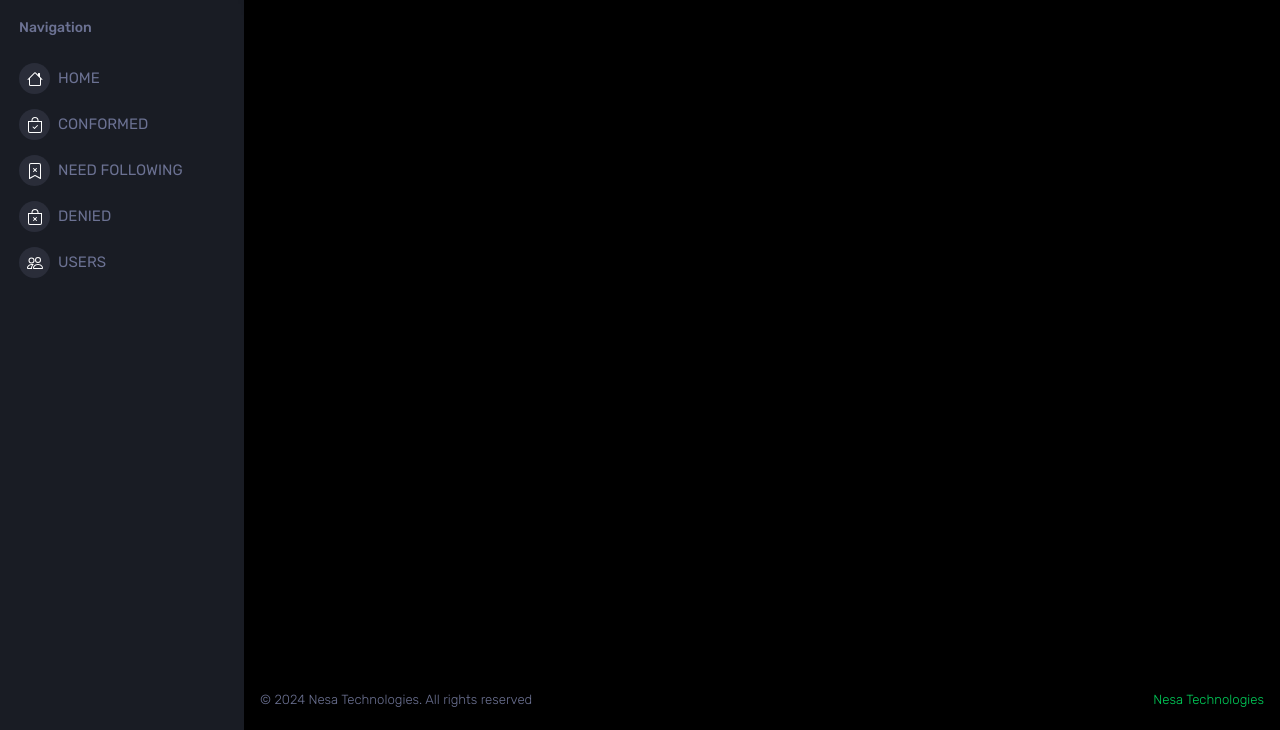
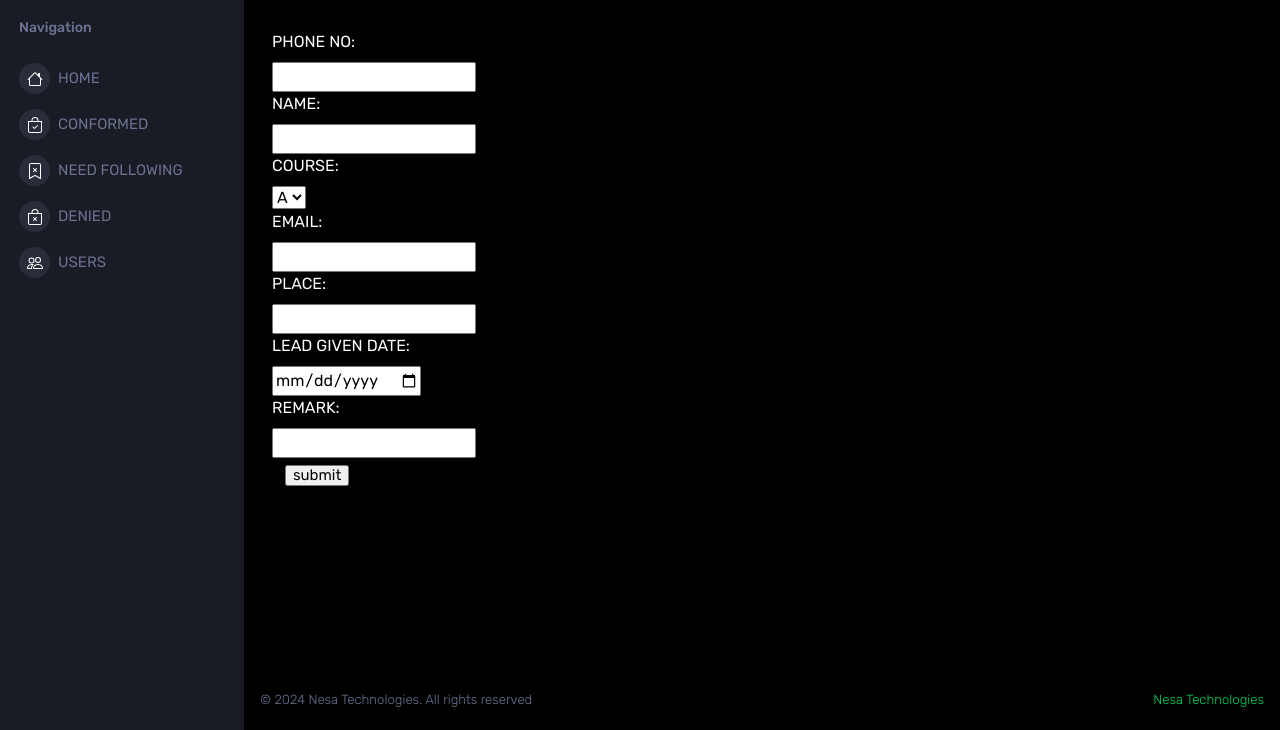
Before and after one commit to nesatechnologies/TeFA, a Django app: page / in a window 1280 px wide. Shown: the part 70-800 px from the top of the page. Run offline with Django 4.2, Linux system fonts and the light colour scheme; some libraries are stand-ins or nearby versions.

Commit message:
adding lend details form, lend no based on lend date and html form of lend

```diff
--- a/TeFAapp/views.py
+++ b/TeFAapp/views.py
@@ -1,7 +1,115 @@
-from django.shortcuts import render
+from django.shortcuts import render, redirect
+from .models import *
+
+from datetime import datetime
 
 # Create your views here.
 def home(request):
+    # home page
+    # inputing user data from employee side form
+    if request.method == 'POST':
+        phone_no = request.POST.get('phone_no')
+        name = request.POST.get('name')
+        course = request.POST.get('course')
+        email = request.POST.get('email')
+        place = request.POST.get('place')
+        lead_date = request.POST.get('lead_date')
+        remark = request.POST.get('remark')
+
+        ######  control_no part operations ######
+        # Get the last row based on the primary key
+        last_row = Lead.objects.last()
+        if last_row:
+            # Access attributes of the last row
+            print("Last row:", last_row.control_no)
+            control_no = last_row.control_no
+            control_no += 1
+        else:
+            print("Table is empty")
+            control_no = 5000
+
+
+        ######### starting lead_no part ###########
+        ## using entered 'lead_date' can used to create special type of code for "lead_no".
+        ## month-year-Lnumber eg : feb-24-L1
+
+
+        ### month first three letter taking part
+        print(f"$$$$$$$$$$$$$$$$$$$$$$$$$$$$$$$$$$lead_date = {lead_date}")
+        # Parse the date string
+        date_string = lead_date
+        date_object = datetime.strptime(date_string, "%Y-%m-%d")
+        # Get the English month name first three letters using %b
+        english_month = date_object.strftime("%b")
+        # print("English month:", english_month)
+
+        #### year last two digit taking part
+        # Parse the date string
+        date_string = lead_date
+        date_object = datetime.strptime(date_string, "%Y-%m-%d")
+        # Get the last two digits of the year
+        last_two_digits_year = date_object.strftime("%y")
+        print("Last two digits of the year:", last_two_digits_year)
+
+        ### retrieve last updated row from data base and compire to done operation
+        if last_row:
+            # Access "lead date" attributes of the last row.
+            lead_given_date1 =last_row.lead_given_date
+            print("past lead_given_date:", lead_given_date1)
+
+            # Parse the date strings into datetime objects
+            print(type(lead_given_date1))
+            print(type(lead_date))
+            lead_given_date1_parse = datetime.strptime(str(lead_given_date1), "%Y-%m-%d")
+            lead_date_parse = datetime.strptime(lead_date, "%Y-%m-%d")
+            print(lead_given_date1_parse)
+            print(lead_date_parse)
+
+            ## comparing the previous row lead_date and new entered one lead_date
+            if lead_given_date1_parse == lead_date_parse:
+                print("same")
+                # in the case of same date old one same lead_no is giving
+                lead_no = last_row.lead_no
+            else:
+
+                try:
+                    ### check data before entered if lend date already entered take same lead_no( not only checking just previous row )
+                    print("different")
+                    lended_date_details = Lead.objects.get(lead_given_date = lead_date)
+                    print("$$$$$$$$$$$$$$$$$$$$$$$$$$$$$$$$$$$$$$$$$$$$$$$$$")
+                    print(lended_date_details.lead_no)
+                    print("$$$$$$$$$$$$$$$$$$$$$$$$$$$$$$$$$$$$$$$$$$$$$$$$$")
+                    lead_no = lended_date_details.lead_no
+
+                except:
+                    print("different")
+                    # split to a list to compire its month and year
+                    x = str(lead_given_date1_parse).split("-")
+                    y = str(lead_date_parse).split("-")
+                    print(x)
+                    print(y)
+                    # in the case of different year or month compired to previous one just set val =1
+                    if x[0] != y[0] or x[1] != y[1]:
+                        val = 1
+                        lead_no = english_month + '-' + last_two_digits_year + '-' + 'L' + str(val)
+                    else:
+                        # in the case of previous and new lend date month & year same
+                        bfore_lead_no= last_row.lead_no
+                        print(type(bfore_lead_no))
+                        # taking number from previous lend no from last position and add 1 to it
+                        print(bfore_lead_no[-1])
+                        a = bfore_lead_no[-1]
+                        val = int(a) + 1
+                        lead_no = english_month + '-' + last_two_digits_year + '-' + 'L' + str(val)
+        else:
+            val = 1
+            lead_no = english_month + '-' + last_two_digits_year + '-' + 'L' + str(val)
+
+        # lead_no =english_month+'-'+last_two_digits_year+'-'+'L'+str(val)
+
+        data = Lead(lead_given_date=lead_date, name=name, course=course, phone_no=phone_no, email=email, place=place, remark=remark, control_no=control_no, lead_no=lead_no)
+        data.save()
+        return redirect('home')
     return render(request, 'home.html')
 def conformed(request):
     return render(request, 'conformed.html')
--- a/templates/home.html
+++ b/templates/home.html
@@ -2,5 +2,72 @@
 {% block content %}
 {% load static %}
 
-
+<form method="post">
+    {% csrf_token %}
+    <div class="row_data">
+        <div class="label_data">
+            <label for="phone_no">PHONE NO:</label>
+        </div>
+        <div class="val_in">
+            <input type="text" id="phone_no" name="phone_no" value="">
+        </div>
+    </div>
+    <div class="row_data">
+        <div class="label_data">
+            <label for="name">NAME:</label>
+        </div>
+        <div class="val_in">
+            <input type="text" name="name" id="name">
+        </div>
+    </div>
+    <div class="row_data">
+        <div class="label_data">
+            <label for="course">COURSE:</label>
+        </div>
+        <select name="course" id="course">
+          <option value="A">A</option>
+          <option value="B">B</option>
+          <option value="C">C</option>
+          <option value="D">D</option>
+        </select>
+    </div>
+    <div class="row_data">
+        <div class="label_data">
+            <label for="email">EMAIL:</label>
+        </div>
+        <div class="val_in">
+            <input type="email" name="email" id="email">
+        </div>
+    </div>
+    <div class="row_data">
+        <div class="label_data">
+            <label for="place">PLACE:</label>
+        </div>
+        <div class="val_in">
+            <input type="text" name="place" id="place">
+        </div>
+    </div>
+    <div class="row_data">
+        <div class="label_data">
+            <label for="lead_date">LEAD GIVEN DATE:</label>
+        </div>
+        <div class="val_in">
+            <input type="date" name="lead_date" id="lead_date">
+        </div>
+    </div>
+    <div class="row_data">
+        <div class="label_data">
+            <label for="remark">REMARK:</label>
+        </div>
+        <div class="val_in">
+            <input type="text" name="remark" id="remark">
+        </div>
+    </div>
+    <div class="row_data">
+        <div class="btn">
+            <input type="submit" value="submit">
+        </div>
+    </div>
+    <p style="color: black;">{{msg}}</p>
+</form>
 {% endblock %}
```
Also changed, not shown: TeFAapp/migrations/0003_consts.py (added), TeFAapp/migrations/0004_delete_consts.py (added), TeFAapp/models.py (line endings or trailing spaces), db.sqlite3, 1 other file.
